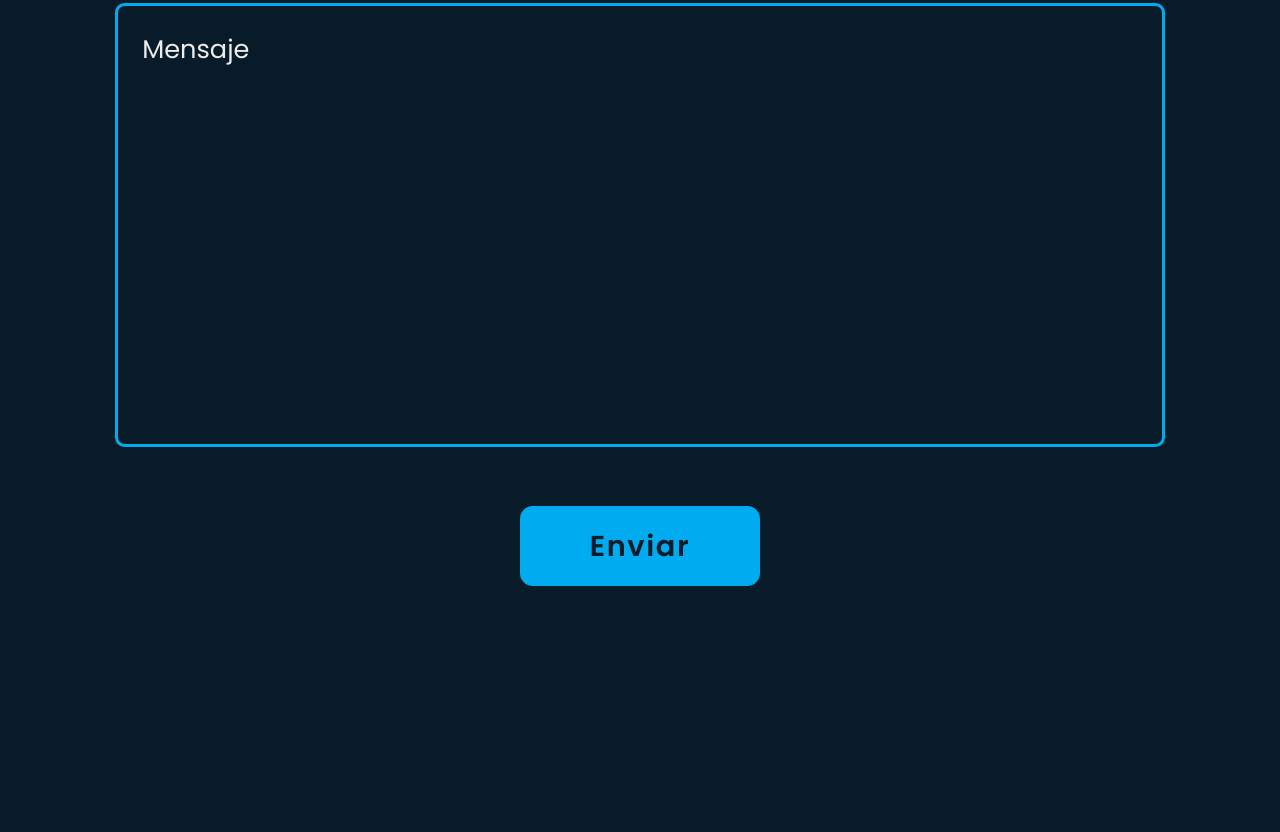
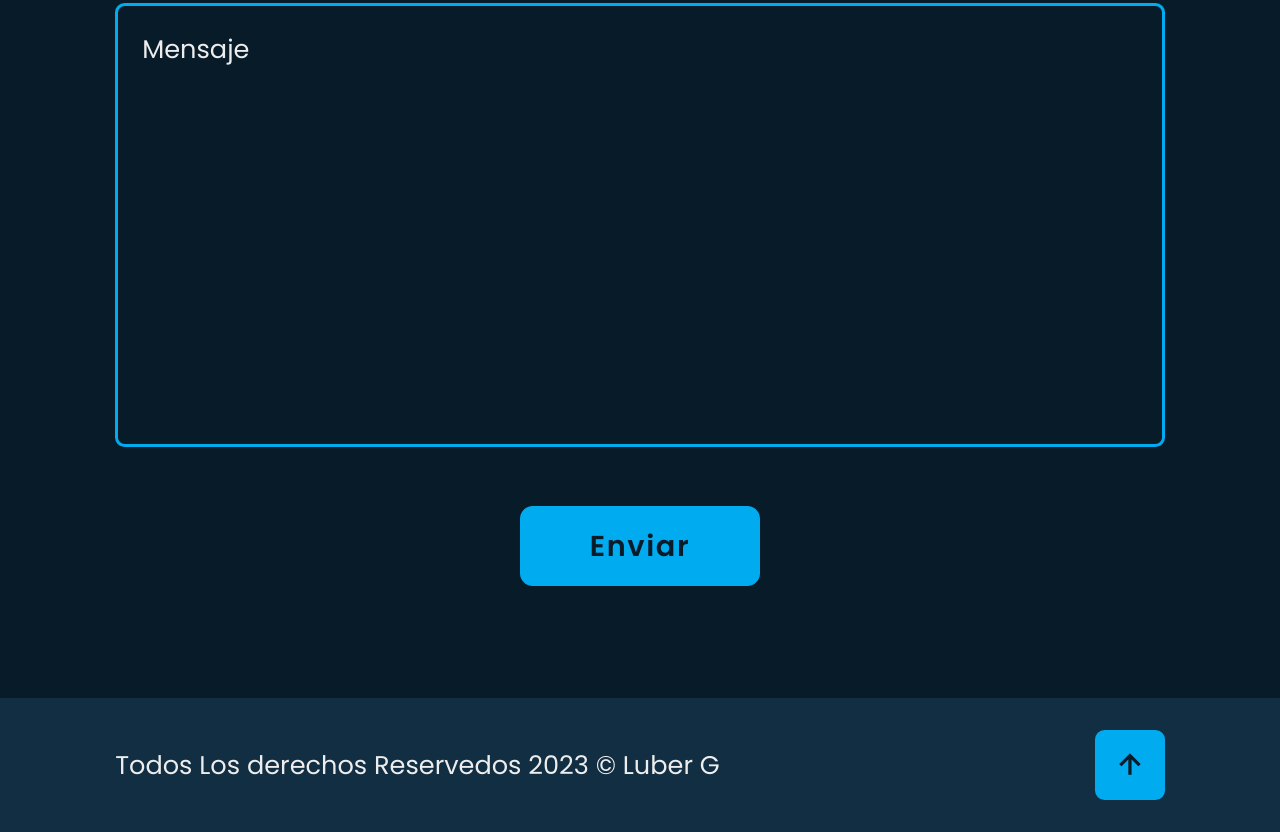
Before and after one commit to LuberGonzalez/portfolio-personal, a plain HTML site: page index.html in a window 1280 px wide. Shown: the part 5433-6265 px from the top of the page. Before the commit the page ends 6131 px from the top, so only its background shows below. Drawn offline with nearby package versions, Linux system fonts and the light colour scheme.

Commit message:
Se creo el footer y el boton para controlar el como volver arriba en la pagina, aunque quizas reciba algunos cambios en el futuro.

```diff
--- a/css/style.css
+++ b/css/style.css
@@ -592,3 +592,60 @@ button {
 }
 
 /* SECCION DE CONTACTO */
+
+/* FOOTER */
+
+.footer {
+  display: flex;
+  justify-content: space-between;
+  align-items: center;
+  flex-wrap: wrap;
+  background: var(--second-bg-color);
+  padding: 2rem 9%;
+}
+
+
+.footer-text p {
+  font-size: 1.6rem;
+}
+
+.footer-icon-top a{
+  position: relative;
+  display: inline-flex;
+  justify-content: center;
+  align-items: center;
+  padding: 0.8rem;
+  background: var(--main-color);
+  border: .2em solid var(--main-color);
+  border-radius: .6rem;
+  overflow: hidden;
+  z-index: 1;
+}
+
+.footer-icon-top a::before {
+  content: '';
+  position: absolute;
+  top: 0;
+  left: 0;
+  width: 0;
+  height: 100%;
+  background: var(--second-bg-color);
+  z-index: -1;
+  transition: .5s;
+}
+
+.footer-icon-top a:hover::before {
+  width: 100%;
+}
+
+.footer-icon-top a i {
+  font-size: 2.4rem;
+  color: var(--bg-color);
+  transition: .5s;
+}
+
+
+.footer-icon-top a:hover i {
+  color : var(--main-color);
+}
+/* FOOTER */
--- a/index.html
+++ b/index.html
@@ -339,6 +339,17 @@
 
     <!-- footer design -->
 
+
+    <footer class="footer">
+      <div class="footer-text">
+        <p>Todos Los derechos Reservedos 2023 &copy; Luber G</p>
+      </div>
+      <div class="footer-icon-top">
+        <a href="#"><i class="bx bx-up-arrow-alt"></i></a>
+      </div>
+    </footer>
+
+
     <script src="./js/index..js"></script>
   </body>
 </html>
```
